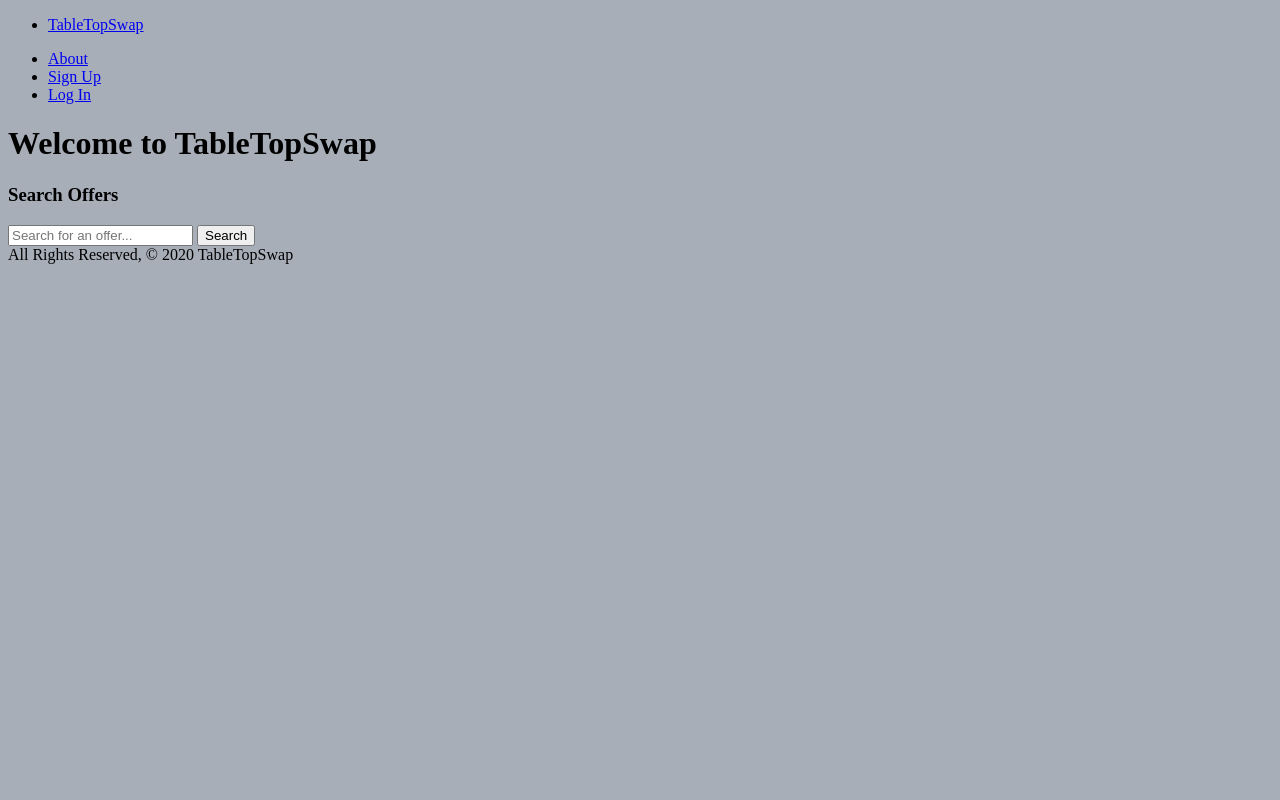
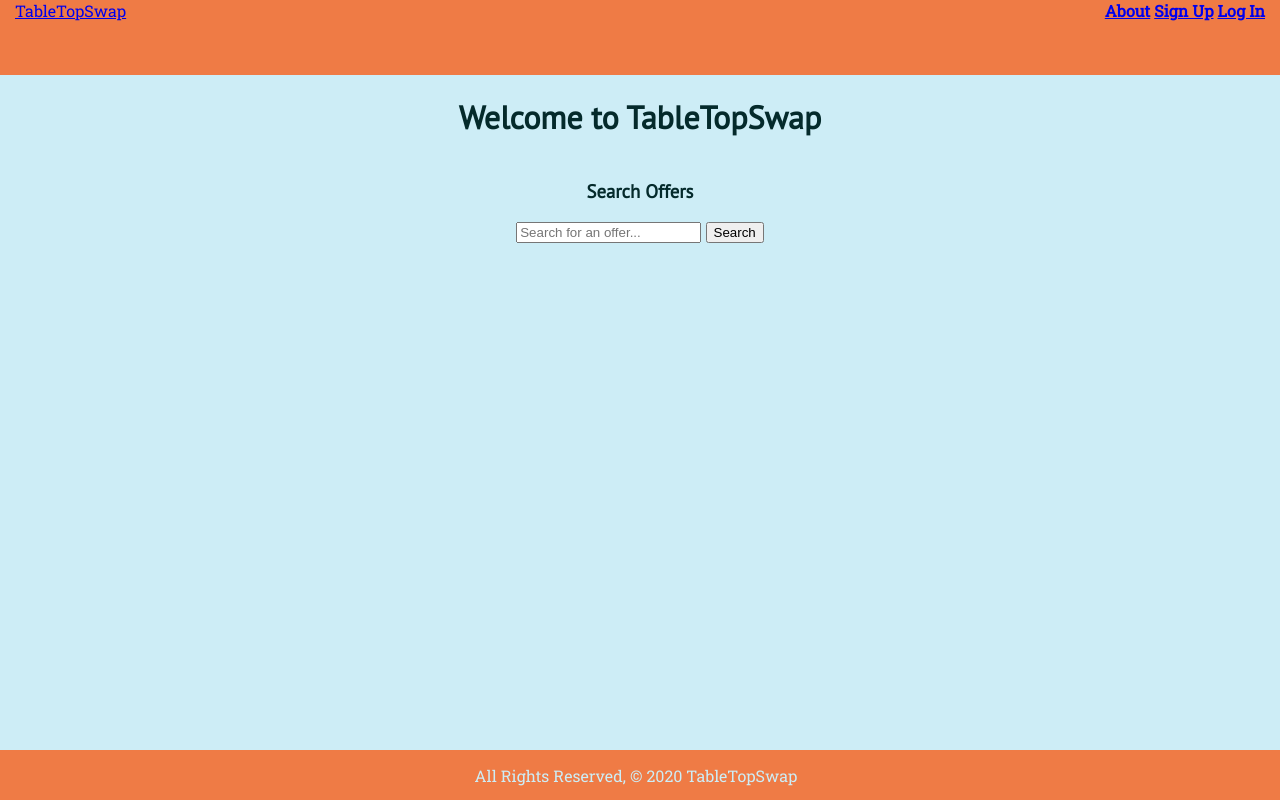
Before and after one commit to JamWheat/table-top-swap, a Django app: page / in a window 1280 px wide. Run offline with Django 3.2, Linux system fonts and the light colour scheme.

Commit message:
start styling

```diff
--- a/main_app/static/css/style.css
+++ b/main_app/static/css/style.css
@@ -1,3 +1,61 @@
+html {
+  box-sizing: border-box;
+  --text: #042A2B;
+  --color2: #EF7B45;
+  --color3: #D84727;
+  --color4: #5EB1BF;
+  --bg: #CDEDF6;
+}
+
 body {
   background-color: #a8aeb8;
+  font-family: 'PT Sans', sans-serif;
+  margin: 0;
+  height: 100vh;
+  display: grid;
+  grid-template-rows: 75px 1fr 50px;
+  grid-template-areas:
+  "nav"
+  "main"
+  "footer"
+  ;
+  color: var(--text);
+  background-color: var(--bg);
+
 }
+
+nav {
+  font-family: 'Roboto Slab', serif;
+  grid-area: nav;
+  background-color: var(--color2)
+}
+
+.nav-bar {
+  margin: 0 15px;
+  display: flex;
+  flex-direction: row;
+  align-items: center;
+  justify-content: space-between;
+}
+
+.right-nav{
+  font-weight: bold;
+  margin-right: 0;
+}
+
+main {
+  display: flex;
+  flex-direction: column;
+  align-items: center;
+  grid-area: main;
+}
+
+footer {
+  font-family: 'Roboto Slab', serif;
+  display: flex;
+  grid-area: footer;
+  justify-content: center;
+  align-items: center;
+  color: var(--bg);
+  background-color: var(--color2);
+}
--- a/main_app/templates/base.html
+++ b/main_app/templates/base.html
@@ -7,29 +7,26 @@
   <meta name="viewport" content="width=device-width, initial-scale=1.0">
   <meta http-equiv="X-UA-Compatible" content="ie=edge">
   <link rel="stylesheet" type="text/css" href="{% static 'css/style.css' %}">
+  <link href="https://fonts.googleapis.com/css2?family=PT+Sans&family=Roboto+Slab&display=swap" rel="stylesheet">
   <title>{% block title %}{% endblock %}</title>
 </head>
 <body>
-  <header>
-    <nav>
-      <div>
-        <ul>
-          <li><a href="{% url 'home' %}">TableTopSwap</a></li>
-        </ul>
-        <ul>
-          <li><a href="{% url 'about' %}">About</a></li>
-          {% if user.is_authenticated %}
-            <li><a href="{% url 'games_search' %}">Add an Offer</a></li>
-            <li><a href="{% url 'profile' %}">Profile</a></li>
-            <li><a href="{% url 'logout' %}">Log Out</a></li>
-          {% else %}
-            <li><a href="{% url 'signup' %}">Sign Up</a></li>
-            <li><a href="{% url 'login' %}">Log In</a></li>
-          {% endif %}
-        </ul>
+  <nav>
+    <div class="nav-bar">
+      <a href="{% url 'home' %}">TableTopSwap</a>
+      <div class="right-nav">
+        <a href="{% url 'about' %}">About</a>
+        {% if user.is_authenticated %}
+          <a href="{% url 'games_search' %}">Add an Offer</a>
+          <a href="{% url 'profile' %}">Profile</a>
+          <a href="{% url 'logout' %}">Log Out</a>
+        {% else %}
+          <a href="{% url 'signup' %}">Sign Up</a>
+          <a href="{% url 'login' %}">Log In</a>
+        {% endif %}
       </div>
-    </nav>
-  </header>
+    </div>
+  </nav>
   <main>
     {% block content %}
     {% endblock %}
```
